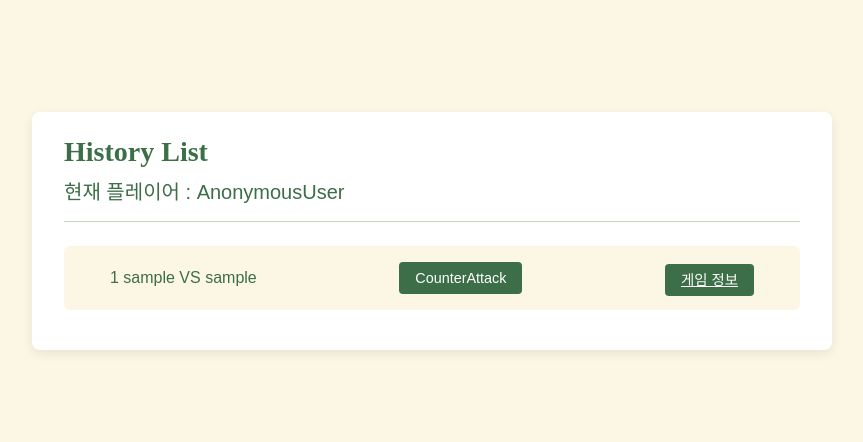
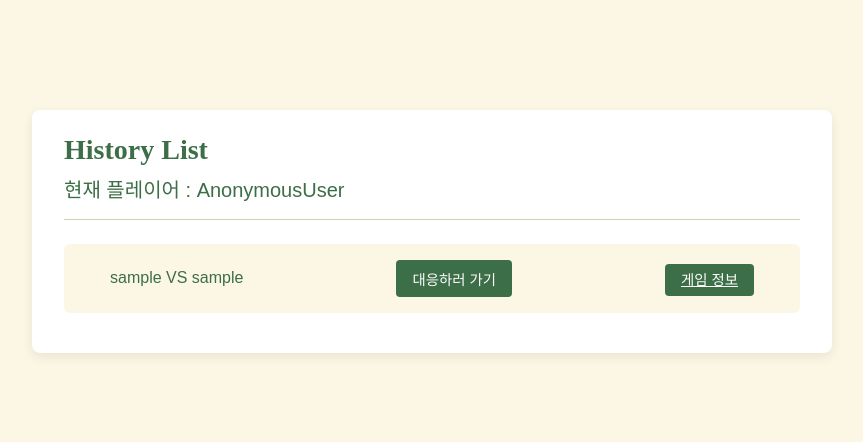
Before and after one commit to Pirogramming-23/Piro23_CardGame_5, a Django app: template templates/games/game_history.html in a window 1280 px wide. Shown: the part 169-611 px from the top of the page, without its empty margins (208-1071 px from the left). Run offline with Django 5.2, Linux system fonts and the light colour scheme; the template is opened without the code that fills it: values that come from a table or form of the project are taken from there, others are empty; tables that the repository leaves empty hold one stand-in row (values such as "Sample post"); some web fonts are replaced.

Commit message:
chore: 버그 막간 수정

```diff
--- a/templates/games/game_history.html
+++ b/templates/games/game_history.html
@@ -14,9 +14,9 @@
     <li>
         <div class="game-info">
             {% if user == game.attacker %}
-            <div>{{ game.attacker_card }} {{ game.attacker }} VS {{ game.defender }}</div>
+            <div>{{ game.attacker }} VS {{ game.defender }}</div>
             {% else %}
-            <div>{{ game.defender_card }} {{game.defender}} VS {{ game.attacker }}</div>
+            <div>{{game.defender}} VS {{ game.attacker }}</div>
             {% endif %}
 
             {% if game.status == "finished" %}
@@ -30,9 +30,9 @@
                 </form>
             </div>
             {% else %}
-            <form method="POST" action="{% url 'games:counter' game.id %}">
-                {% csrf_token %}
-                <button type="submit">CounterAttack</button>
+                <form method="GET" action="{% url 'games:counter' game.id %}" style="display: inline;">
+                    <button type="submit" style="border: none; cursor: pointer;">대응하러 가기</button>
+                </form>
             </form>
             {% endif %}
             <div>
```
